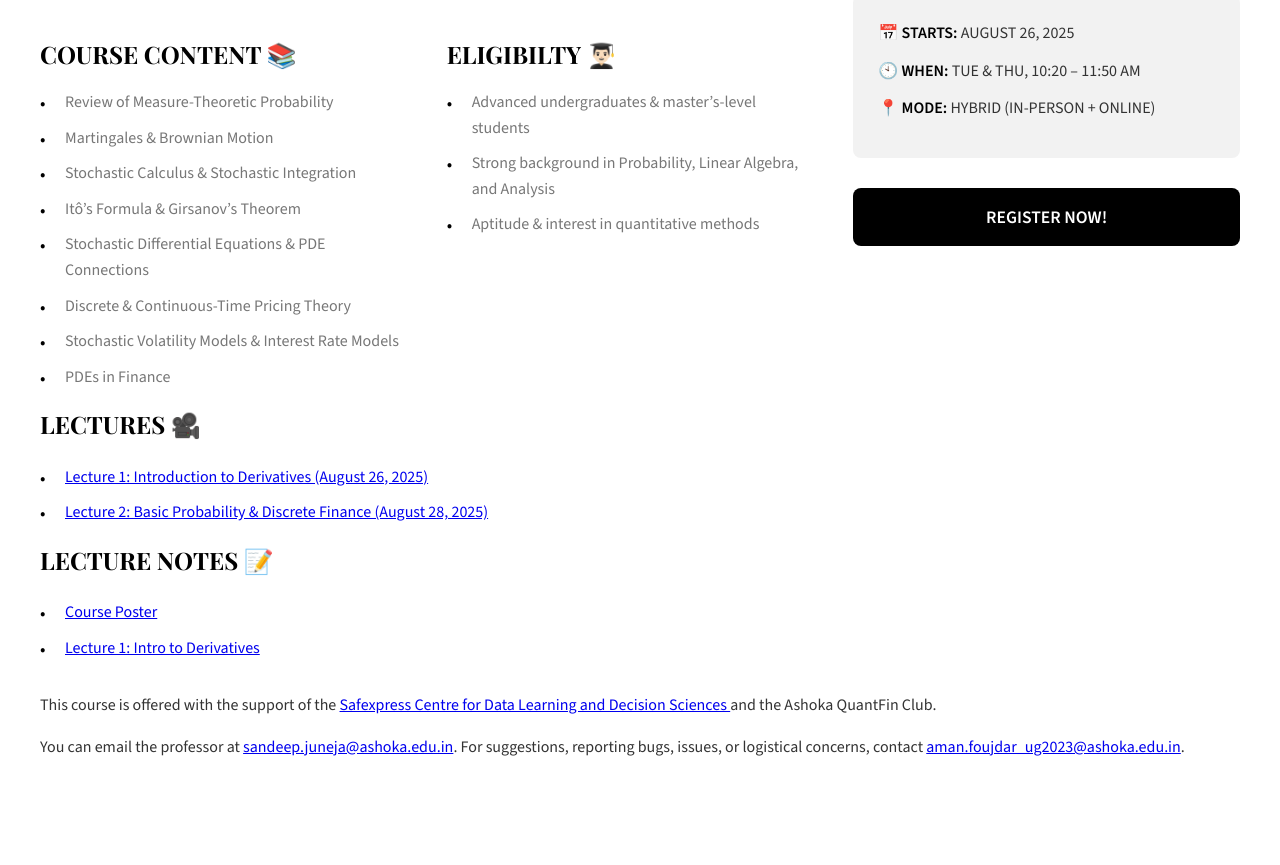
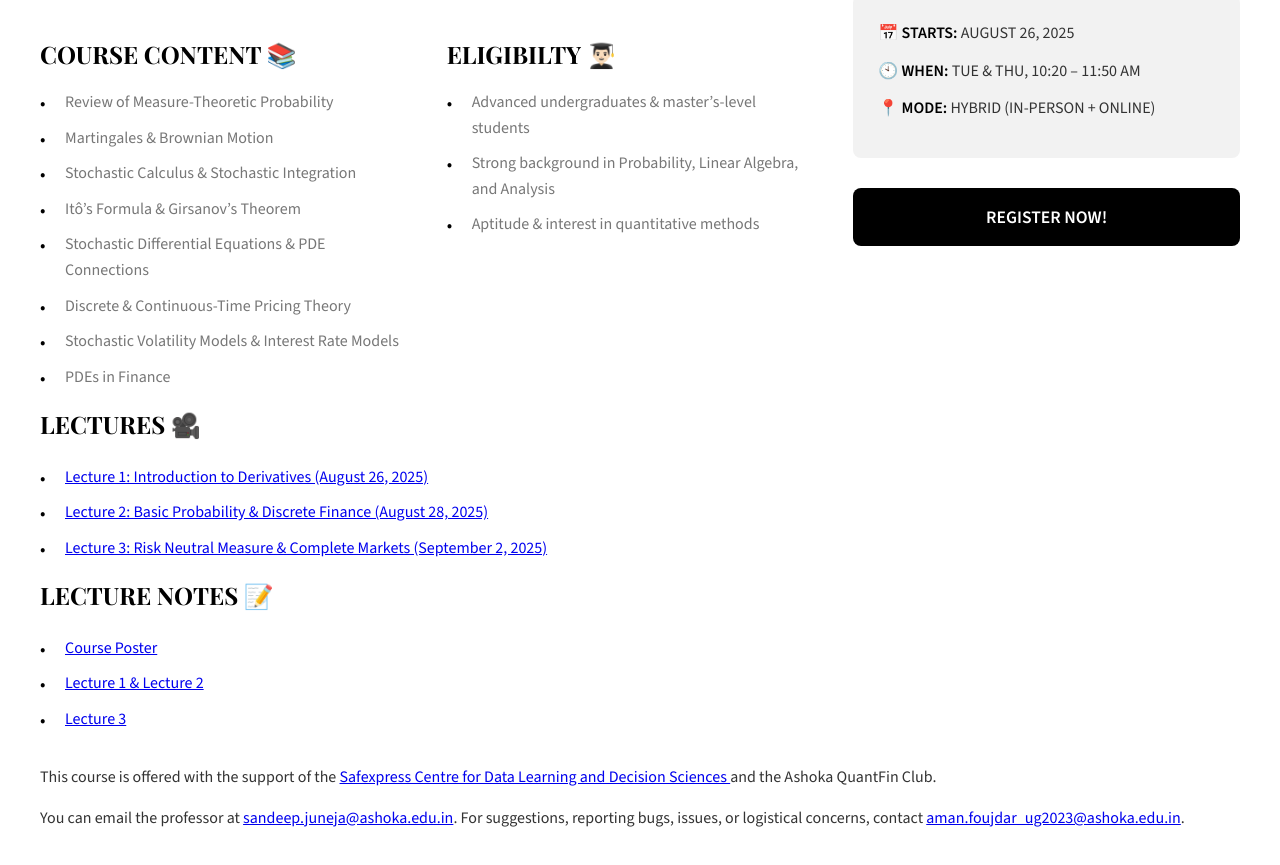
Before and after one commit to stocalc/stocalc.github.io, a plain HTML site: page index.html in a window 1280 px wide. Shown: the part 665-1530 px from the top of the page. Before the commit the page ends 1481 px from the top, so only its background shows below. Drawn offline with nearby package versions, Linux system fonts and the light colour scheme.

Commit message:
Update index.html

```diff
--- a/index.html
+++ b/index.html
@@ -61,6 +61,7 @@
                 <ul>
                     <li><a href="https://www.youtube.com/watch?v=v68Fx5lsqAs">Lecture 1: Introduction to Derivatives (August 26, 2025)</a></li>
                     <li><a href="https://www.youtube.com/live/Zme5scN6kF4?feature=shared">Lecture 2: Basic Probability & Discrete Finance (August 28, 2025)</a></li>
+                    <li><a href="https://www.youtube.com/live/LUKuUPhQwW4?feature=shared">Lecture 3: Risk Neutral Measure & Complete Markets (September 2, 2025)</a></li>
                     </ul>
             </section>
 
@@ -68,7 +69,8 @@
                 <h2>LECTURE NOTES 📝</h2>
                 <ul>
                     <li><a href="notes/poster.jpeg" target="_blank">Course Poster</a></li>
-                    <li><a href="notes/Lecture 1.pdf" target="_blank">Lecture 1: Intro to Derivatives</a></li>
+                    <li><a href="notes/Lecture 1.pdf" target="_blank">Lecture 1 & Lecture 2</a></li>
+                    <li><a href="notes/Lecture 2.pdf" target="_blank">Lecture 3</a></li>
                      </ul>
             </section>
         </main>
```
